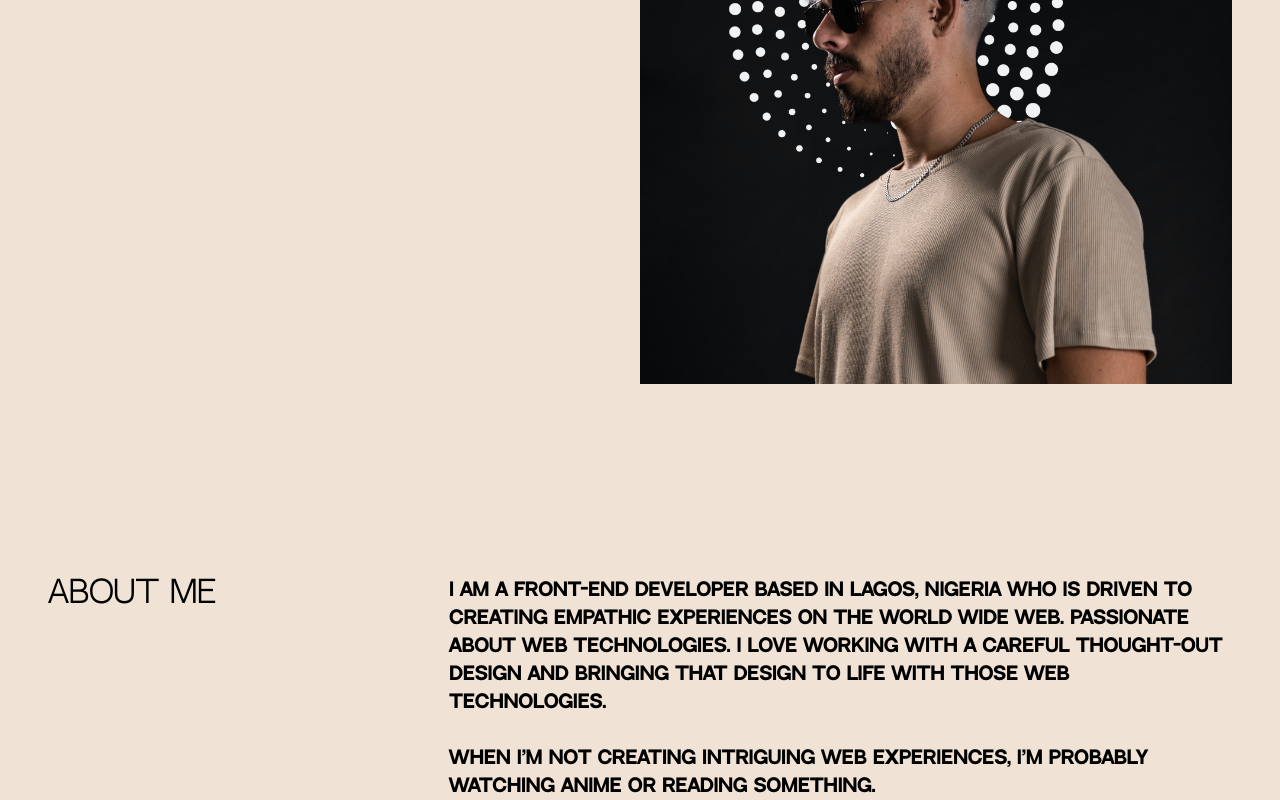
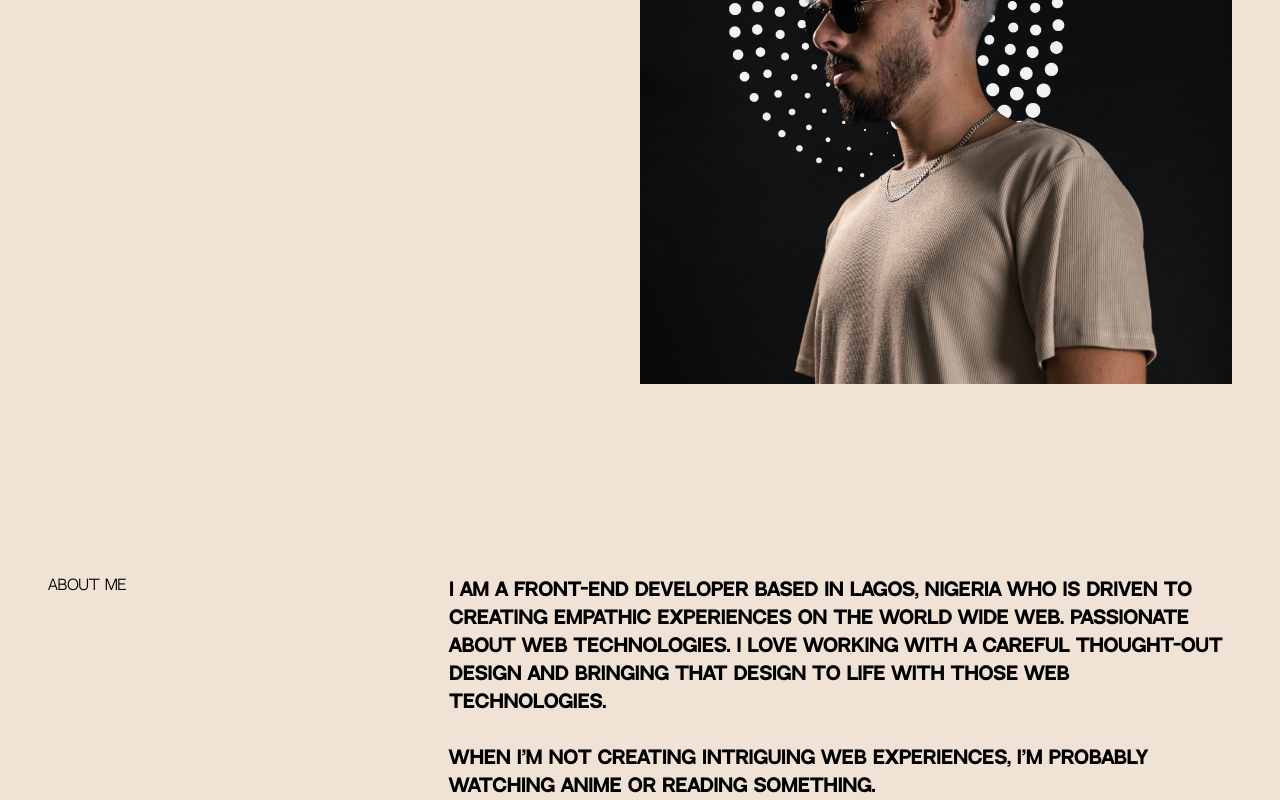
Before and after one commit to JOSEPH-JENKINS/portfolio-site, a Next.js app: page / in a window 1280 px wide. Shown: the part 706-1506 px from the top of the page. Built offline with nearby package versions, Linux system fonts and the light colour scheme.

Commit message:
commit: text alignment

```diff
--- a/pages/index.tsx
+++ b/pages/index.tsx
@@ -24,7 +24,7 @@ const Home: NextPage = () => {
           <Intro />
           <section className="mt-48 w-full relative" data-scroll-section>
             <div className="block sm:grid grid-cols-6 gap-5">
-              <h1 className="font-sans text-sm sm:text-3xl">About Me</h1><br />
+              <h1 className="font-sans text-sm">About Me</h1><br />
               <div className='font-bold w-full ml-auto text-lg col-start-3 col-end-7'>
                 <h1>
                   I am a front-end developer based in Lagos, Nigeria who is driven to creating empathic experiences on the world wide web.
```
